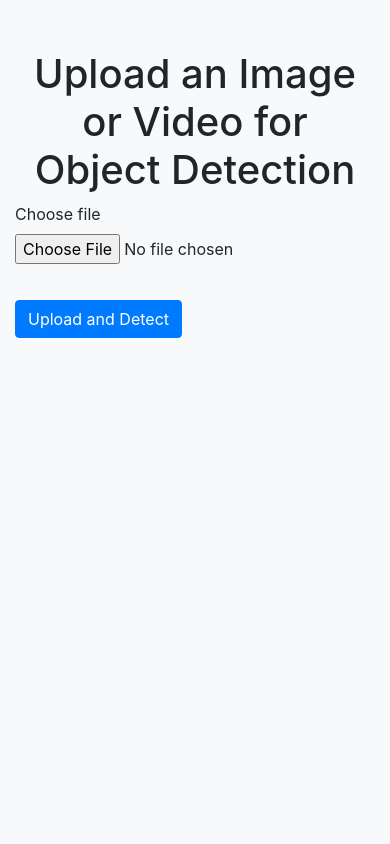
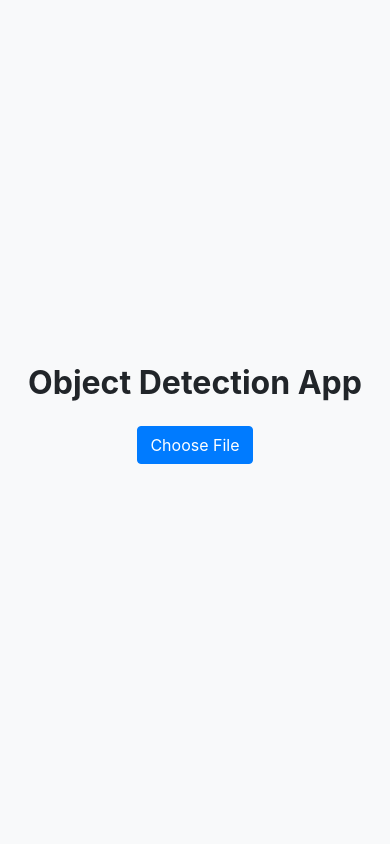
Before and after one commit to SreerajThamarappilly/object-detection-app, a Flask app: page / in a window 390 px wide. Run offline with Flask 3, Linux system fonts and the light colour scheme; parts of the project's set-up code (start-up, migrations or seed data) failed here and were passed over; some libraries are stand-ins or nearby versions.

Commit message:
responsive design ui code

```diff
--- a/static/css/styles.css
+++ b/static/css/styles.css
@@ -4,15 +4,21 @@ body {
     background-color: #f8f9fa;
 }
 
-.container {
-    margin-top: 50px;
+h1 {
+    font-size: 2rem;
+    font-weight: bold;
 }
 
-img {
-    max-width: 100%;
+.btn-primary {
+    background-color: #007bff;
+    border-color: #007bff;
+}
+
+.btn-primary:hover {
+    background-color: #0056b3;
+}
+
+.img-fluid {
+    max-width: 80%;
     height: auto;
 }
-
-.btn {
-    margin-top: 20px;
-}
--- a/templates/base.html
+++ b/templates/base.html
@@ -4,16 +4,24 @@
 <html lang="en">
 <head>
     <meta charset="UTF-8">
+    <meta name="viewport" content="width=device-width, initial-scale=1, shrink-to-fit=no">
     <title>Object Detection App</title>
-    <meta name="viewport" content="width=device-width, initial-scale=1">
+
     <!-- Bootstrap CSS -->
-    <link rel="stylesheet" href="//maxcdn.bootstrapcdn.com/bootstrap/4.1.1/css/bootstrap.min.css">
+    <link rel="stylesheet" href="https://maxcdn.bootstrapcdn.com/bootstrap/4.5.2/css/bootstrap.min.css">
+
     <!-- Custom CSS -->
     <link rel="stylesheet" href="{{ url_for('static', filename='css/styles.css') }}">
 </head>
 <body>
-    {% block content %}{% endblock %}
-    <!-- Bootstrap JS -->
-    <script src="//maxcdn.bootstrapcdn.com/bootstrap/4.1.1/js/bootstrap.min.js"></script>
+    <div class="container-fluid p-0">
+        {% block content %}
+        {% endblock %}
+    </div>
+
+    <!-- Bootstrap JS and dependencies -->
+    <script src="https://code.jquery.com/jquery-3.5.1.slim.min.js"></script>
+    <script src="https://cdn.jsdelivr.net/npm/popper.js@1.16.1/dist/umd/popper.min.js"></script>
+    <script src="https://maxcdn.bootstrapcdn.com/bootstrap/4.5.2/js/bootstrap.min.js"></script>
 </body>
 </html>
--- a/templates/index.html
+++ b/templates/index.html
@@ -1,15 +1,37 @@
 <!-- templates/index.html -->
 
 {% extends "base.html" %}
+
 {% block content %}
-<div class="container">
-    <h1 class="text-center">Upload an Image or Video for Object Detection</h1>
-    <form method="post" action="{{ url_for('upload') }}" enctype="multipart/form-data">
-        <div class="form-group">
-            <label for="file">Choose file</label>
-            <input type="file" class="form-control-file" name="file" accept="image/*,video/*" required>
-        </div>
-        <button type="submit" class="btn btn-primary">Upload and Detect</button>
-    </form>
+<div class="d-flex justify-content-center align-items-center vh-100">
+    <div class="text-center">
+        <h1 class="text-center mb-4">Object Detection App</h1>
+
+        <!-- Custom "Choose File" Button -->
+        <button id="customChooseFileButton" class="btn btn-primary mb-3">Choose File</button>
+
+        <!-- Hidden File Input -->
+        <form id="uploadForm" method="post" action="{{ url_for('upload') }}" enctype="multipart/form-data" style="display: none;">
+            <div class="form-group">
+                <input type="file" id="hiddenFileInput" name="file" class="d-none" required>
+                <p id="selectedFileName" class="mt-2"></p>
+            </div>
+            <button type="submit" class="btn btn-success btn-block mt-3">Upload and Detect Objects</button>
+        </form>
+    </div>
 </div>
+
+<script>
+    document.getElementById('customChooseFileButton').addEventListener('click', function () {
+        document.getElementById('hiddenFileInput').click(); // Trigger the hidden file input
+    });
+
+    document.getElementById('hiddenFileInput').addEventListener('change', function () {
+        const fileName = this.files[0]?.name || ''; // Get the selected file name
+        if (fileName) {
+            document.getElementById('selectedFileName').textContent = `Selected File: ${fileName}`;
+            document.getElementById('uploadForm').style.display = 'block'; // Show the upload form
+        }
+    });
+</script>
 {% endblock %}
```
Also changed, not shown: templates/results.html (+13 -5 lines).
